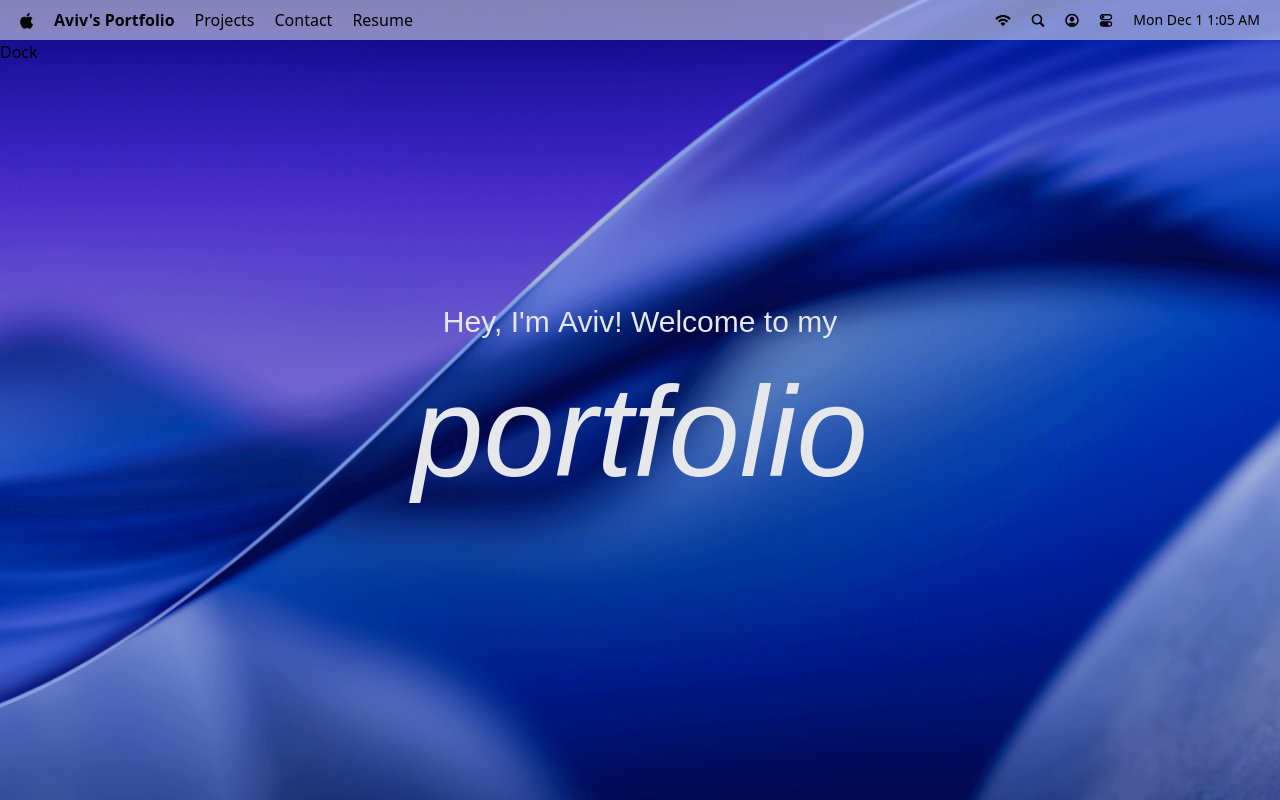
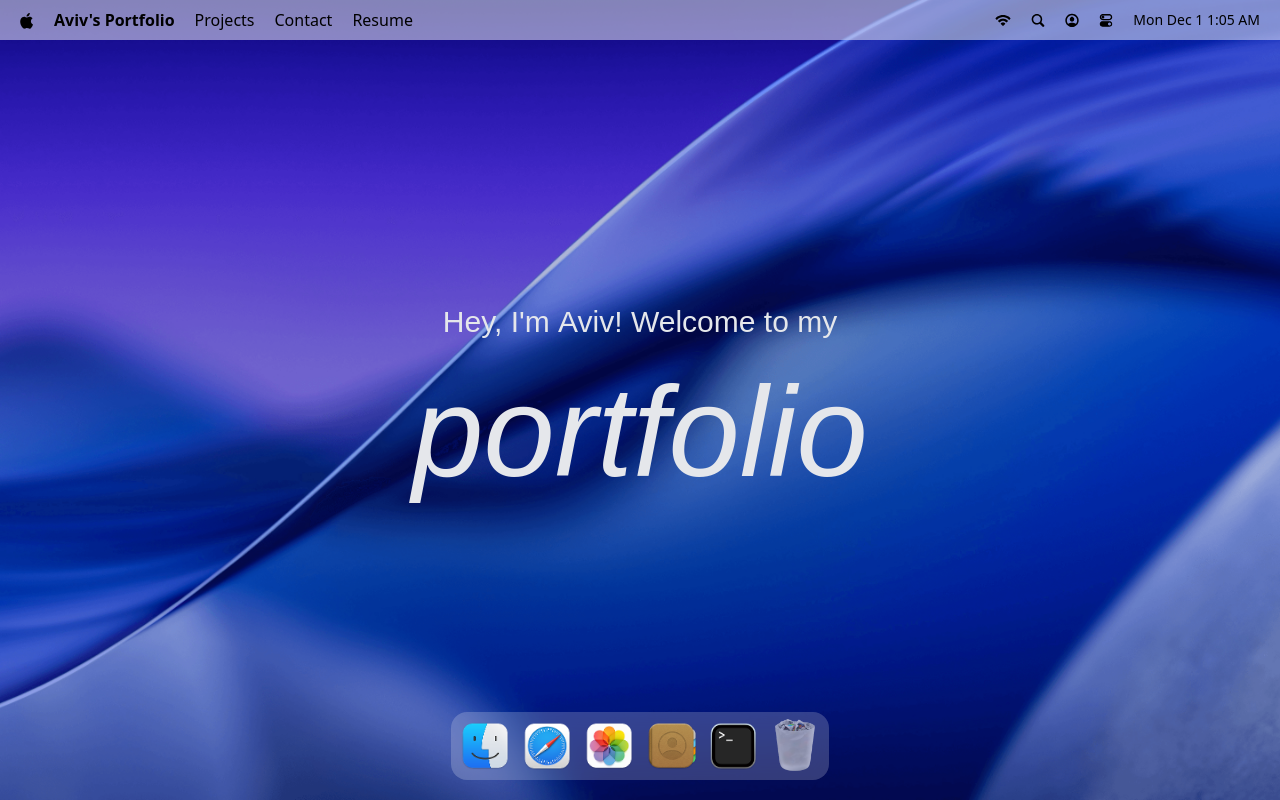
Before and after one commit to AvivFairfield/fairfieldportfolio, a React (Vite) app: page / in a window 1280 px wide. Built offline with nearby package versions, Linux system fonts and the light colour scheme; a web font is replaced by a local one.

Commit message:
added dock

```diff
--- a/package.json
+++ b/package.json
@@ -17,6 +17,7 @@
     "lucide-react": "^0.555.0",
     "react": "^19.2.0",
     "react-dom": "^19.2.0",
+    "react-tooltip": "^5.30.0",
     "tailwindcss": "^4.1.17"
   },
   "devDependencies": {
--- a/src/components/Dock.tsx
+++ b/src/components/Dock.tsx
@@ -1,7 +1,97 @@
-import React from "react";
+import { useRef, type JSX } from "react";
+import { dockApps } from "../constants";
+import { Tooltip } from "react-tooltip";
+import { useGSAP } from "@gsap/react";
+import gsap from "gsap";
 
-const Dock = () => {
-	return <div>Dock</div>;
+const Dock = (): JSX.Element => {
+	const dockRef = useRef<HTMLDivElement | null>(null);
+
+	useGSAP(() => {
+		const dock = dockRef.current;
+		if (!dock) return;
+
+		const icons = dock.querySelectorAll<HTMLButtonElement>(".dock-icon");
+
+		const animateIcons = (mouseX: number) => {
+			const { left } = dock.getBoundingClientRect();
+
+			icons.forEach((icon) => {
+				const { left: iconLeft, width } = icon.getBoundingClientRect();
+				const center = iconLeft - left + width / 2;
+				const distance = Math.abs(mouseX - center);
+				const intensity = Math.exp(-(distance ** 2.25) / 1750);
+
+				gsap.to(icon, {
+					scale: 1 + 0.25 * intensity,
+					y: -15 * intensity,
+					duration: 0.2,
+					ease: "power1.out",
+				});
+			});
+		};
+
+		const handleMouseMove = (e: MouseEvent) => {
+			const { left } = dock.getBoundingClientRect();
+			animateIcons(e.clientX - left);
+		};
+
+		const resetIcons = () => {
+			icons.forEach((icon) => {
+				gsap.to(icon, {
+					scale: 1,
+					y: 0,
+					duration: 0.3,
+					ease: "power1.out",
+				});
+			});
+		};
+
+		dock.addEventListener("mousemove", handleMouseMove);
+		dock.addEventListener("mouseleave", resetIcons);
+
+		return () => {
+			dock.removeEventListener("mousemove", handleMouseMove);
+			dock.removeEventListener("mouseleave", resetIcons);
+		};
+	}, []);
+
+	const toggleApp = ({ id, canOpen }: { id: string; canOpen: boolean }) => {
+		if (!canOpen) return;
+		// TODO: open / focus app by id
+	};
+
+	return (
+		<section id="dock">
+			<div ref={dockRef} className="dock-container">
+				{dockApps.map(({ id, name, icon, canOpen }) => (
+					<div
+						key={id ?? name}
+						className="relative flex justify-center"
+					>
+						<button
+							type="button"
+							className="dock-icon"
+							aria-label={name}
+							data-tooltip-id="dock-tooltip"
+							data-tooltip-content={name}
+							data-tooltip-delay-show={150}
+							disabled={!canOpen}
+							onClick={() => toggleApp({ id, canOpen })}
+						>
+							<img
+								src={`/images/${icon}`}
+								alt={name}
+								loading="lazy"
+								className={canOpen ? "" : "opacity-60"}
+							/>
+						</button>
+					</div>
+				))}
+				<Tooltip id="dock-tooltip" place="top" className="tooltip" />
+			</div>
+		</section>
+	);
 };
 
 export default Dock;
```
Also changed, not shown: 1 other file (tests, documents, lock files or other folders).
